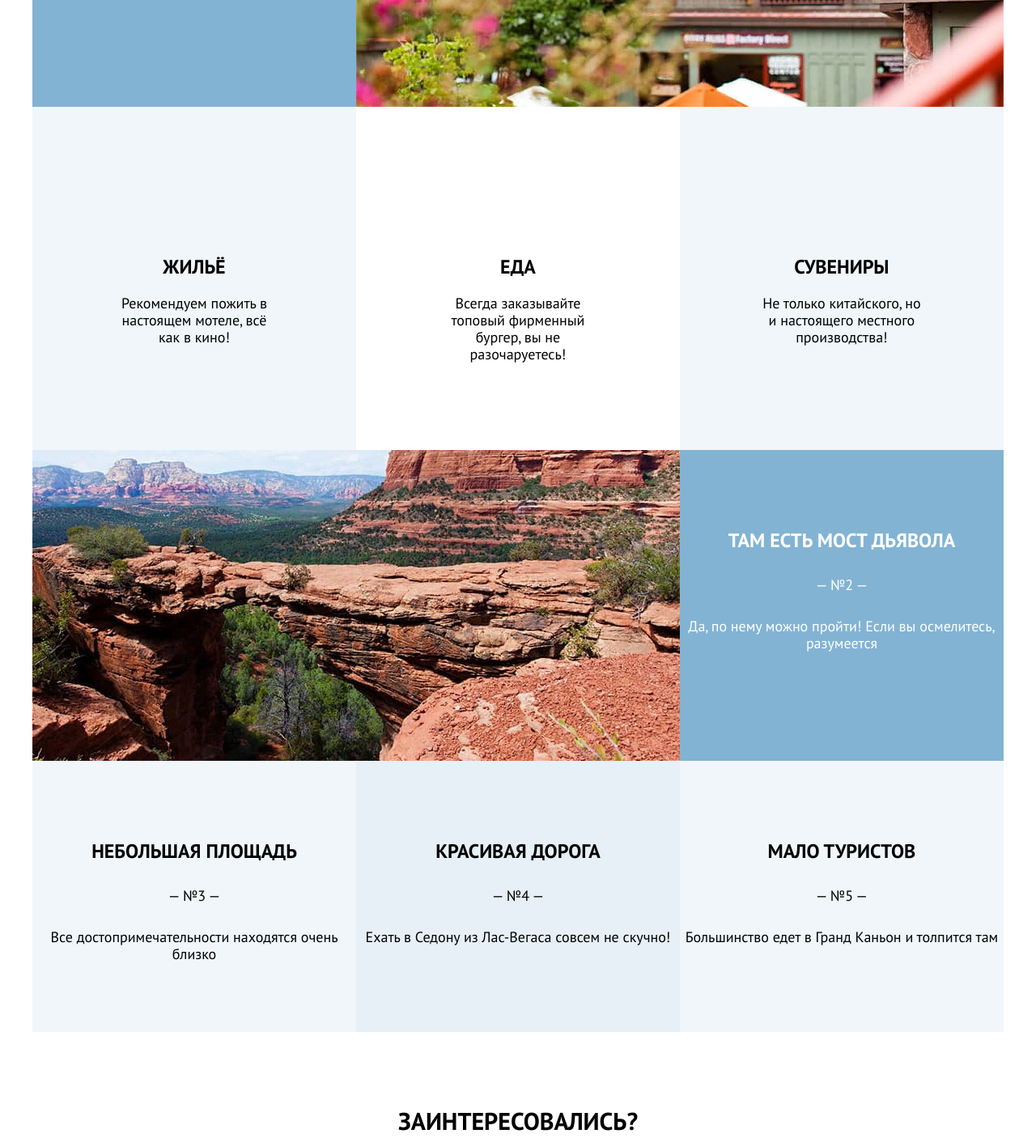
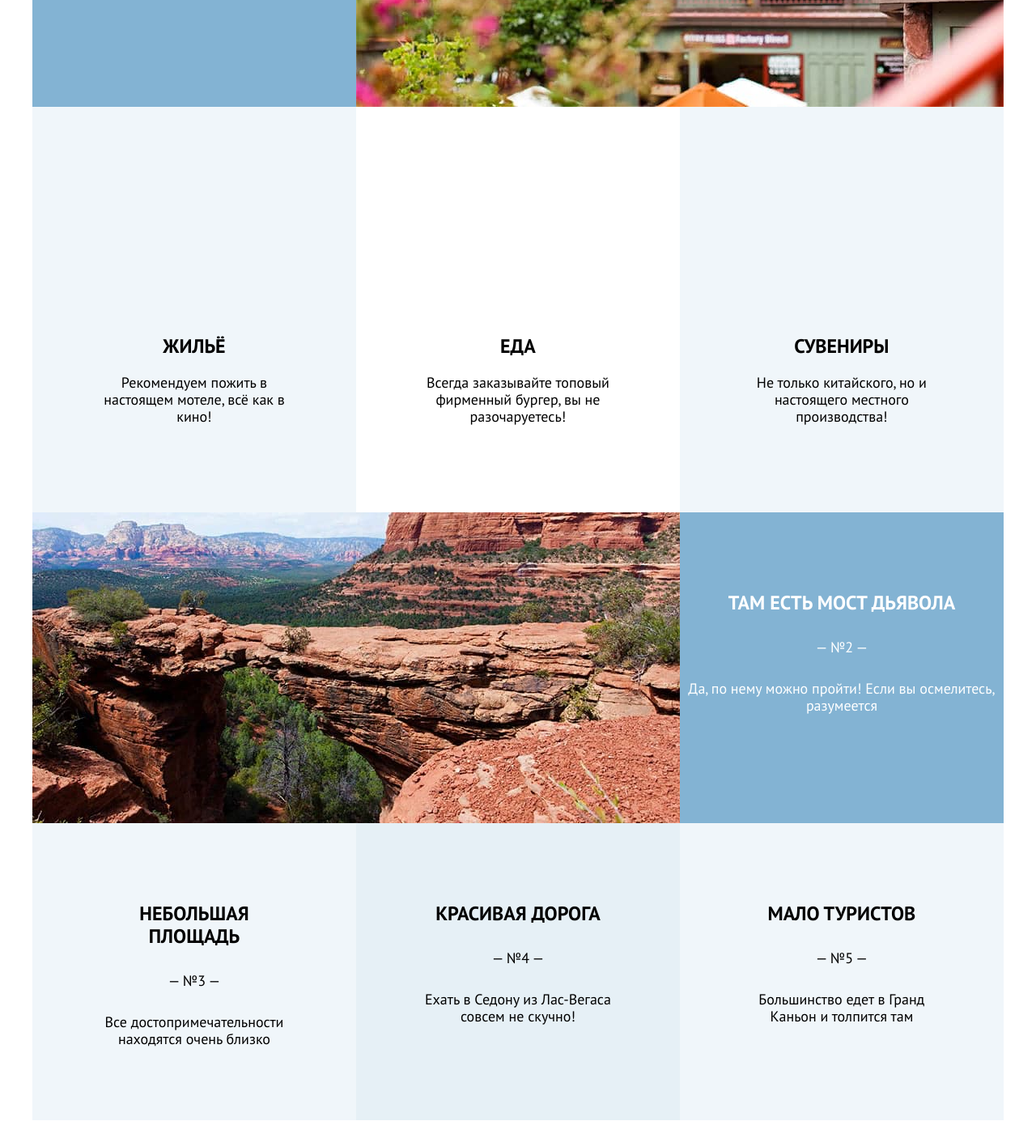
Before and after one commit to htmlacademy-htmlcss/1980485-sedona-33, a plain HTML site: page index.html in a window 1280 px wide. Shown: the part 1061-2467 px from the top of the page at 81% size. Drawn offline with Linux system fonts and the light colour scheme.

Commit message:
Исправил отступы

```diff
--- a/index.html
+++ b/index.html
@@ -86,21 +86,21 @@
               </div>
             </li>
             <li class="features-item">
-              <div class="advantages-wrapper">
+              <div class="features-wrapper">
                 <h3 class="advantages-title">Небольшая площадь</h3>
                 <span class="advantages-description">— №3 —</span>
                 <p class="advantages-description">Все достопримечательности находятся очень близко</p>
               </div>
             </li>
             <li class="features-item features-light-blue">
-              <div class="advantages-wrapper">
+              <div class="features-wrapper">
                 <h3 class="advantages-title">Красивая дорога</h3>
                 <span class="advantages-description">— №4 —</span>
                 <p class="advantages-description">Ехать в Седону из Лас-Вегаса совсем не скучно!</p>
               </div>
             </li>
             <li class="features-item">
-              <div class="advantages-wrapper">
+              <div class="features-wrapper">
                 <h3 class="advantages-title">Мало туристов</h3>
                 <span class="advantages-description">— №5 —</span>
                 <p class="advantages-description">Большинство едет в Гранд Каньон и толпится там</p>
--- a/styles/styles.css
+++ b/styles/styles.css
@@ -187,6 +187,13 @@ body {
   margin-bottom: 0;
 }
 
+.features-wrapper {
+  width: 248px;
+  margin: 0 auto;
+  padding-top: 98px;
+  padding-bottom: 90px;
+}
+
 .features-title {
   margin-top: 0;
   margin-bottom: 20px;
@@ -205,7 +212,7 @@ body {
 
 .features-item-icon {
   box-sizing: border-box;
-  padding: 184px 102px 90px 102px;
+  padding-top: 184px;
 }
 
 .features-white {
```
